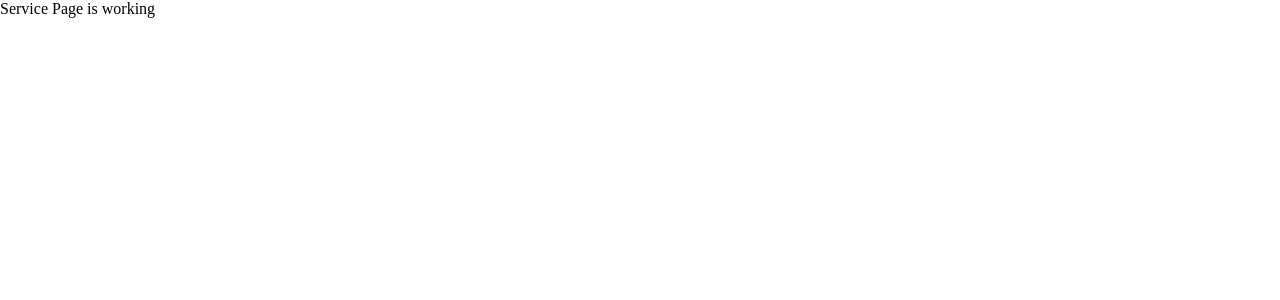
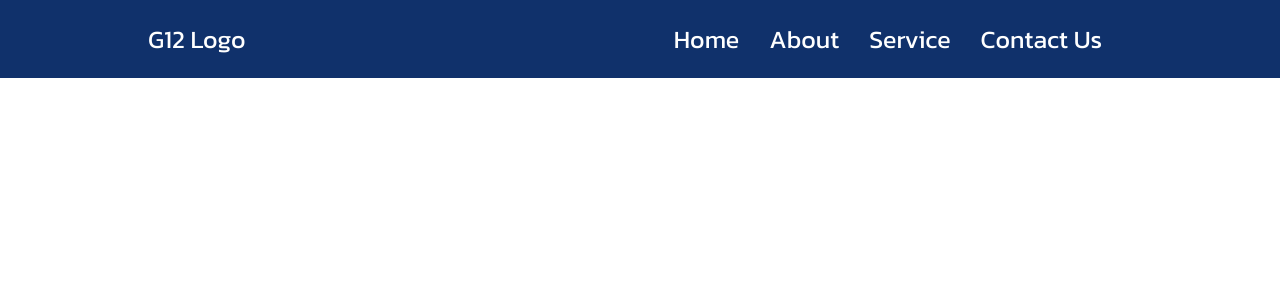
Before and after one commit to trykhov/g12_site, a React (Create React App) app: page /service in a window 1280 px wide. Shown: the top 300 px of the page. Built offline with nearby package versions, Linux system fonts and the light colour scheme.

Commit message:
the service page now as the navigation bar

```diff
--- a/src/components/ServicePage.js
+++ b/src/components/ServicePage.js
@@ -1,12 +1,13 @@
 import React from 'react';
 import ReactDOM from 'react-dom';
 import { BrowserRouter, Route, Link, Switch } from "react-router-dom";
+import Navigation from './Navigation';
 
 class ServicePage extends React.Component {
   render() {
     return(
       <div>
-        Service Page is working
+        <Navigation />
       </div>
     );
   }
```
